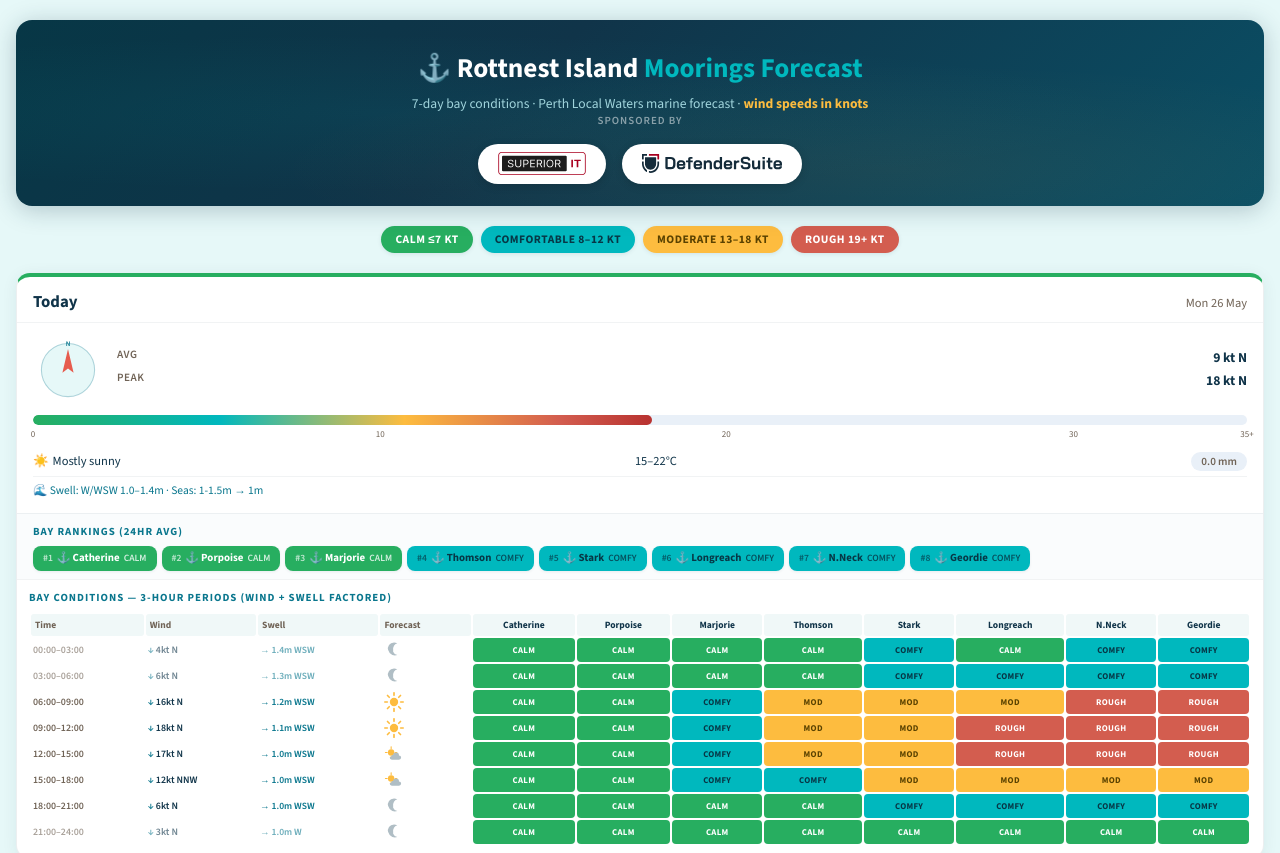
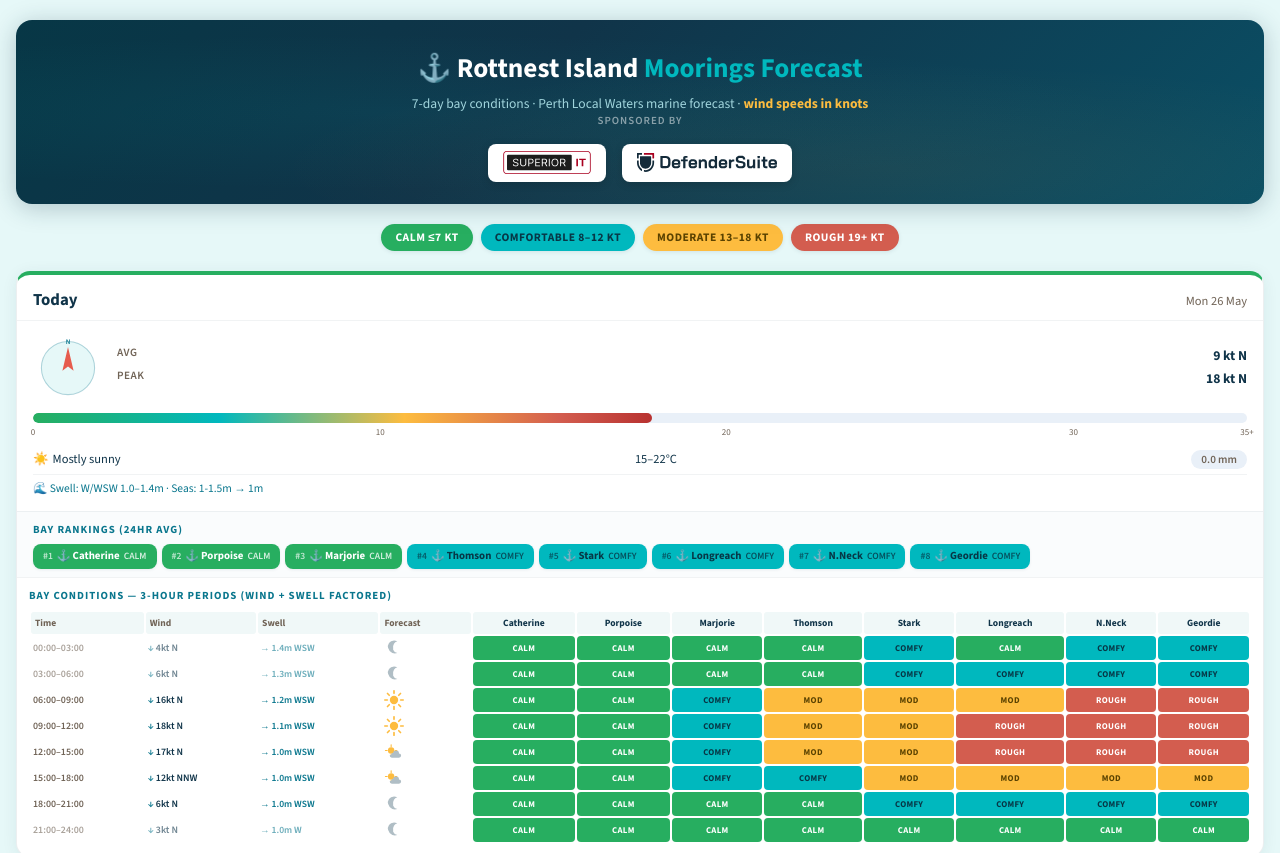
Before and after one commit to jrm-personal/rottnest-moorings-forecast, a plain HTML site: page index.html in a window 1280 px wide. Shown: the top 853 px of the page. Drawn offline with nearby package versions, Linux system fonts and the light colour scheme.

```diff
--- a/index.html
+++ b/index.html
@@ -35,9 +35,9 @@
     margin-top: 14px; display: flex; justify-content: center; align-items: center; gap: 16px; flex-wrap: wrap;
   }
   .sponsor-bar a {
-    display: inline-flex; align-items: center; padding: 8px 20px;
-    background: #ffffff; border: none;
-    border-radius: 24px; text-decoration: none; transition: opacity 0.2s;
+    display: inline-flex; align-items: center; padding: 6px 14px;
+    background: #ffffff; border: 1px solid rgba(255,255,255,0.15);
+    border-radius: 8px; text-decoration: none; transition: opacity 0.2s;
     box-shadow: 0 2px 8px rgba(0,0,0,0.15);
   }
   .sponsor-bar a:hover { opacity: 0.9; }
```
